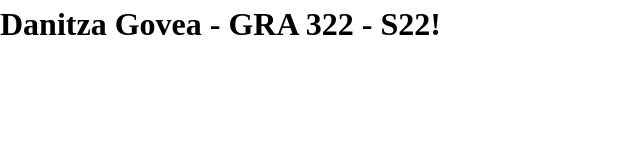
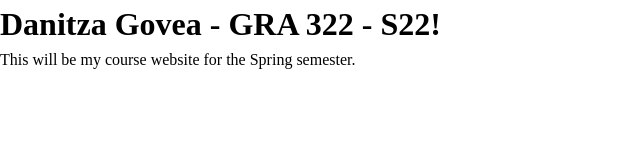
Before and after one commit to Dani-tza/gra322-s22, a plain HTML site: page index.html in a window 1280 px wide. Shown: the whole page, without its empty margins (0-640 px from the left). Drawn offline with Linux system fonts and the light colour scheme.

Commit message:
Add paragraph

```diff
--- a/index.html
+++ b/index.html
@@ -17,6 +17,7 @@
 <body>
   <!-- Add your content here -->
 <h1>Danitza Govea - GRA 322 - S22!</h1>
+<p>This will be my course website for the Spring semester.</p>
 
   <!-- Load Scripts -->
   <script src="js/scripts.js"></script>
```
